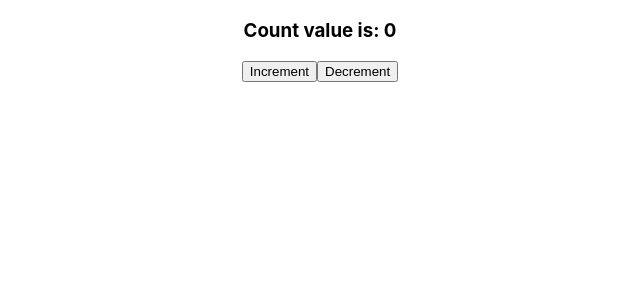
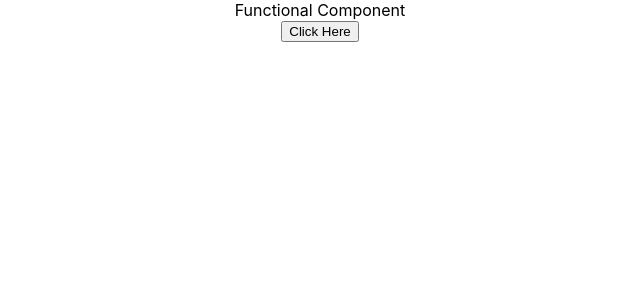
Before and after one commit to charles-okunzo/Learning-React, a React (Create React App) app: page / in a window 1280 px wide. Shown: the top 300 px of the page, without its empty margins (320-960 px from the left). Built offline with nearby package versions, Linux system fonts and the light colour scheme.

Commit message:
Handling events in Functional component

```diff
--- a/src/App.js
+++ b/src/App.js
@@ -4,15 +4,19 @@ import './App.css';
 import Message from './components/Message';
 import Profile from './components/Profile';
 import Counter from './components/Counter';
+import Resume from './components/Resume';
+import FunctionEvent from './components/FunctionEvent';
 
 function App() {
   return (
     <div className="App">
-      {/* <Profile name = "Jalez" lastName = "Okush" />
-      <Profile name = "Becky" lastName = "Gichana" />
-      <Profile name = "Walter" lastName = "Onzere" />
-      <Message messageContent="This is a Class message" /> */}
-    <Counter />
+      {/* <Profile name = "Jalez" lastName = "Okush" /> */}
+      {/* <Profile name = "Becky" lastName = "Gichana" /> */}
+      {/* <Profile name = "Walter" lastName = "Onzere" /> */}
+      {/* <Message messageContent="This is a Class message" /> */}
+    {/* <Counter /> */}
+    {/* <Resume name = "Petro"/> */}
+    <FunctionEvent />
 
     </div>
   );
--- /dev/null
+++ b/src/components/FunctionEvent.js
@@ -0,0 +1,13 @@
+function FunctionEvent(){
+    function handleClick(){
+        console.log("Button clicked")
+    }
+return (
+    <div>
+        <div>Functional Component</div>
+        <button onClick = {handleClick}>Click Here</button>
+    </div>
+)
+}
+
+export default FunctionEvent
--- a/src/components/Profile.js
+++ b/src/components/Profile.js
@@ -1,5 +1,6 @@
 function Profile (props) {
-    return <h1>My name : {props.name} {props.lastName}</h1>
+    const { name, lastName} = props
+    return <h1>My name : {name} {lastName}</h1>
 }
 
 export default Profile;
--- /dev/null
+++ b/src/components/Resume.js
@@ -0,0 +1,10 @@
+import { Component } from "react";
+
+class Resume extends Component {
+    render(){
+        const {name} = this.props
+        return <h1>This is a Resume, {name}</h1>
+    }
+}
+
+export default Resume
```
